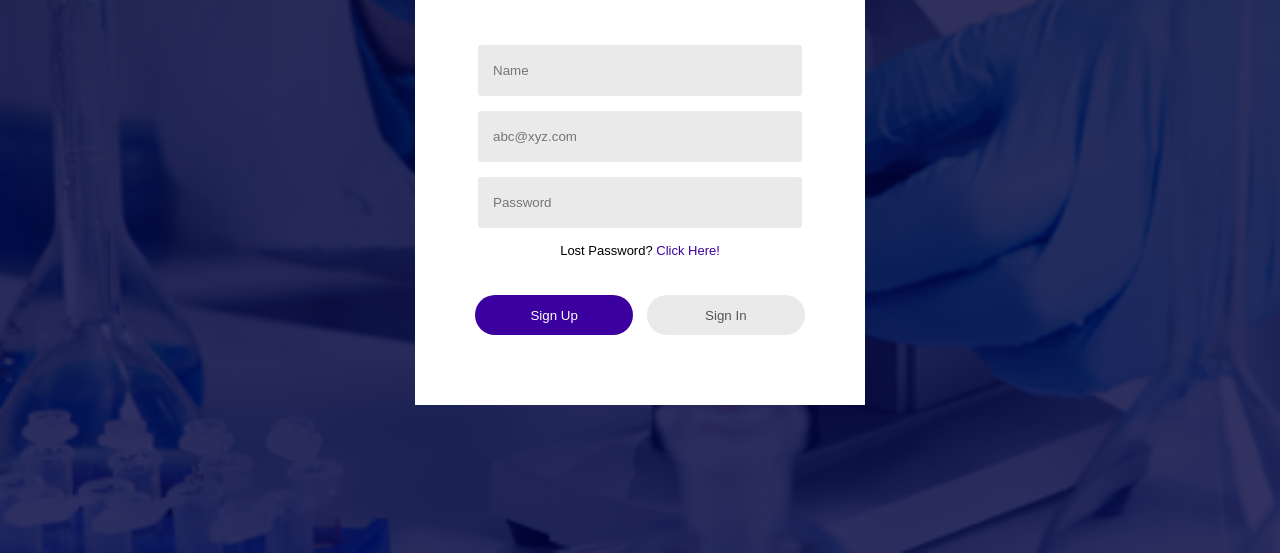
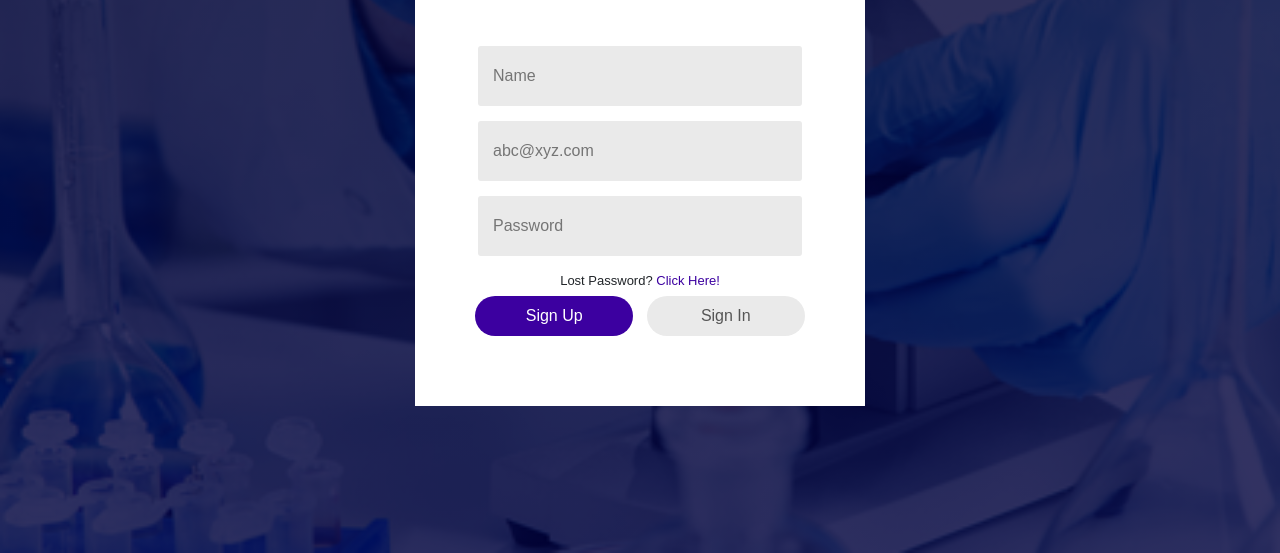
Before and after one commit to Abhinaba006/malaria006, a website: page signIn.html in a window 1280 px wide. Shown: the part 247-800 px from the top of the page. Drawn offline with nearby package versions, Linux system fonts and the light colour scheme.

Commit message:
completed

```diff
--- a/css/signIn.css
+++ b/css/signIn.css
@@ -5,7 +5,7 @@
     box-sizing: border-box;
 }
 
-.container  {
+.containerr  {
     width: 100%;
     height: 100vh;
     background-image: linear-gradient(rgba(0,0,50,0.8), rgba(0, 0, 60, 0.8)), url(background.png);
@@ -14,7 +14,7 @@
     position: relative;
 }
 
-.form-box{
+.form-boxx{
     width: 90%;
     max-width: 450px;
     position: relative;
@@ -26,14 +26,14 @@
     text-align: center;
 }
 
-.form-box h1{
+.form-boxx h1{
     font-size: 30px;
     margin-bottom: 60px;
     color: #3c00a0;
     position: relative;
 }
 
-.form-box h1::after{
+.form-boxx h1::after{
     content: '';
     width: 30px;
     height: 4px;
@@ -45,7 +45,7 @@
     transform: translate(-50%);
 }
 
-.input-field{
+.input-fieldd{
    background: #eaeaea;
    margin: 15px 3px;
    border-radius: 3px;
@@ -74,13 +74,13 @@ form p a{
     color: #3c00a0;
 }
 
-.btn-field{
+.btn-fieldd{
     width: 100%;
     display: flex;
     justify-content: space-between;
 }
 
-.btn-field button{
+.btn-fieldd button{
     flex-basis: 48%;
     background: #3c00a0;
     color: #fff;
@@ -92,16 +92,16 @@ form p a{
     transition: background 1s;
 }
 
-.btn-field p{
+.btn-fieldd p{
     text-align: center;
     font-size: 13px;
 }
 
-.input-group{
+.input-groupp{
     height: 250px;
 }
 
-.btn-field button.disabled{
+.btn-fieldd button.disabled{
     background: #eaeaea;
     color: #555;
 }
--- a/signIn.html
+++ b/signIn.html
@@ -6,6 +6,14 @@
 
         <link rel="header" href="header.html">
         <link rel="stylesheet" href="css/signIn.css">
+        <link rel="stylesheet" href="https://cdnjs.cloudflare.com/ajax/libs/twitter-bootstrap/5.1.3/css/bootstrap.min.css"
+        crossorigin="anonymous" referrerpolicy="no-referrer" />
+    <link rel="stylesheet" href="css/style.css">
+    <!-- Bootstrap JS -->
+    <script src="https://cdnjs.cloudflare.com/ajax/libs/twitter-bootstrap/5.1.3/js/bootstrap.min.js"
+        crossorigin="anonymous" referrerpolicy="no-referrer"></script>
+    <script src="https://cdnjs.cloudflare.com/ajax/libs/moment.js/2.29.1/moment.min.js"
+        ></script>
     </head>
 
     <body>
@@ -16,27 +24,27 @@
             </div>
         </div>
 
-        <div class = "container">
-            <div class = "form-box">
+        <div class = "containerr">
+            <div class = "form-boxx">
                 <h1 id="title">Sign Up</h1>
                 <form>
-                    <div class = "input-group">
-                        <div class = "input-field" id="nameField">
+                    <div class = "input-groupp">
+                        <div class = "input-fieldd" id="nameField">
                             <input type = "text" placeholder="Name" id="name">
                         </div>
 
-                        <div class = "input-field">
+                        <div class = "input-fieldd">
                             <input type = "email" id="username" placeholder="abc@xyz.com">
                         </div>
 
-                        <div class = "input-field">
+                        <div class = "input-fieldd">
                             <input type = "password" id="password" placeholder="Password">
                         </div>
 
-                        <p>Lost Password? <a href="#">Click Here!</a></p>
+                        <p onclick='showPopup("mar gara", 1)'>Lost Password? <a href="#">Click Here!</a></p>
                     </div>
 
-                    <div class="btn-field">
+                    <div class="btn-fieldd">
                         <button type="button" id="signUpBtn">Sign Up</button>
                         <button type="button" id="signInBtn" class="disabled">Sign In</button>
                     </div>
```
